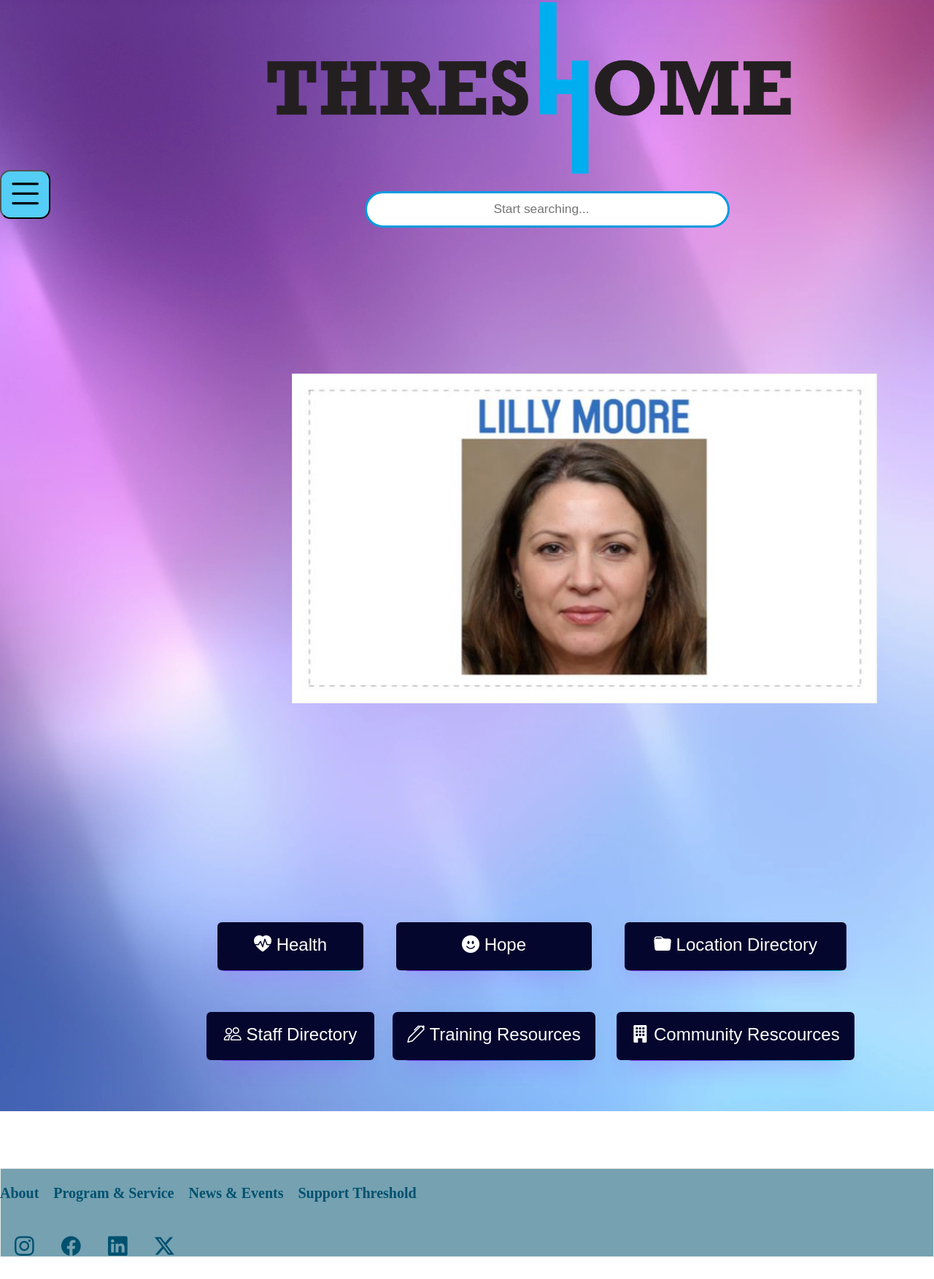
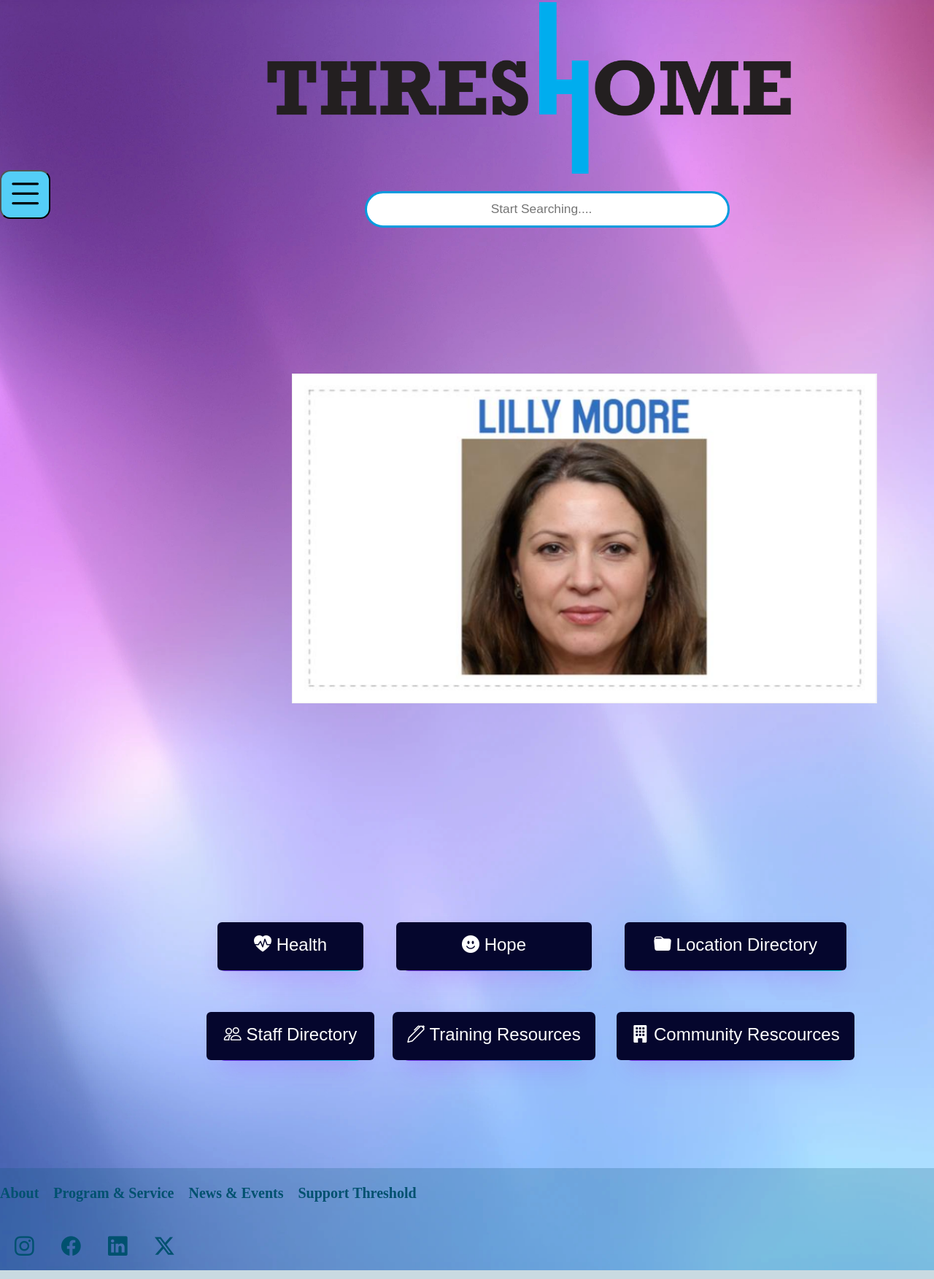
Before and after one commit to icstars/CloudInsights, a React (Vite) app: page /Home in a window 1280 px wide. Shown: the whole page at 73% size. Built offline with nearby package versions, Linux system fonts and the light colour scheme.

Commit message:
today update

```diff
--- a/src/App.css
+++ b/src/App.css
@@ -190,9 +190,9 @@ font-size: 15pt;
 
 
 .foot{
-  border: solid 1px;
-  height: 120px;
-  background: hsla(196, 100%, 22%, 0.541) ;
+  border: solid 1px transparent;
+  height: 150px;
+  background: hsla(196, 100%, 22%, 0.21) ;
   color: #EBEDE8;
 
 
--- a/src/components/Login.jsx
+++ b/src/components/Login.jsx
@@ -28,9 +28,10 @@ function Login (){
     </div>
 
 
-    <footer> <a href="Terms.html" id="terms">Terms of service</a>
-    <a href="https://www.google.com/maps/place/Thresholds/@41.9561835,-87.8178304,12z/data=!4m10!1m2!2m1!1sthreshold!3m6!1s0x880fd23f5b2bd3e7:0x4b94b1142aba4333!8m2!3d41.9561835!4d-87.6736348!15sCgl0aHJlc2hvbGSSARVtZW50YWxfaGVhbHRoX3NlcnZpY2XgAQA!16s%2Fg%2F1thd78j_?entry=ttu&g_ep=EgoyMDI1MDEyOS4xIKXMDSoASAFQAw%3D%3D" target="_blank" rel="noopener noreferrer" id='contact'>Contact Us</a>
-    </footer>
+     <a href="Terms.html" id="terms">Terms of service</a>
+    <a href="https://www.google.com/maps/place/Thresholds/@41.9561835,-87.8178304,12z/data=!4m10!1m2!2m1!1sthreshold!3m6!1s0x880fd23f5b2bd3e7:0x4b94b1142aba4333!8m2!3d41.9561835!4d-87.6736348!15sCgl0aHJlc2hvbGSSARVtZW50YWxfaGVhbHRoX3NlcnZpY2XgAQA!16s%2Fg%2F1thd78j_?entry=ttu&g_ep=EgoyMDI1MDEyOS4xIKXMDSoASAFQAw%3D%3D" target="_blank" rel="noopener noreferrer" id='contact'>
+    Contact Us</a>
+
 
         </>
     )
--- a/src/components/Profilecard.jsx
+++ b/src/components/Profilecard.jsx
@@ -1,13 +1,7 @@
-export default function ProfileCard({ name, title, image, bio }) {
-    return (
-      <>
-      <div>
+import React from 'react'
 
-
-
-
-
-      </div>
-      </>
-    );
-  }
+export default function Profilecard() {
+  return (
+    <div>Profilecard</div>
+  )
+}
--- a/src/components/Search.jsx
+++ b/src/components/Search.jsx
@@ -1,17 +1,9 @@
-function Search(){
-    return(
-        <>
-        <div>
+import React from 'react'
 
-        <input type="search" placeholder="Start searching..." className="co"/>
-
-
-
-
-
-
-        </div>
-        </>
-    )
+export default function Search() {
+  return (
+   <>
+   <input type="search" className='co' placeholder='Start Searching....' />
+   </>
+  )
 }
-export default Search
--- a/src/index.css
+++ b/src/index.css
@@ -83,7 +83,7 @@ body {
   background-image: url(pageback.jpg);
   background-size: cover;
   background-position: center;
-  height: 181vh;
+  height: 208.2vh;
   width: 100%;
   background-repeat: no-repeat;
 }
```
Also changed, not shown: server.js (+50 -0 lines).
